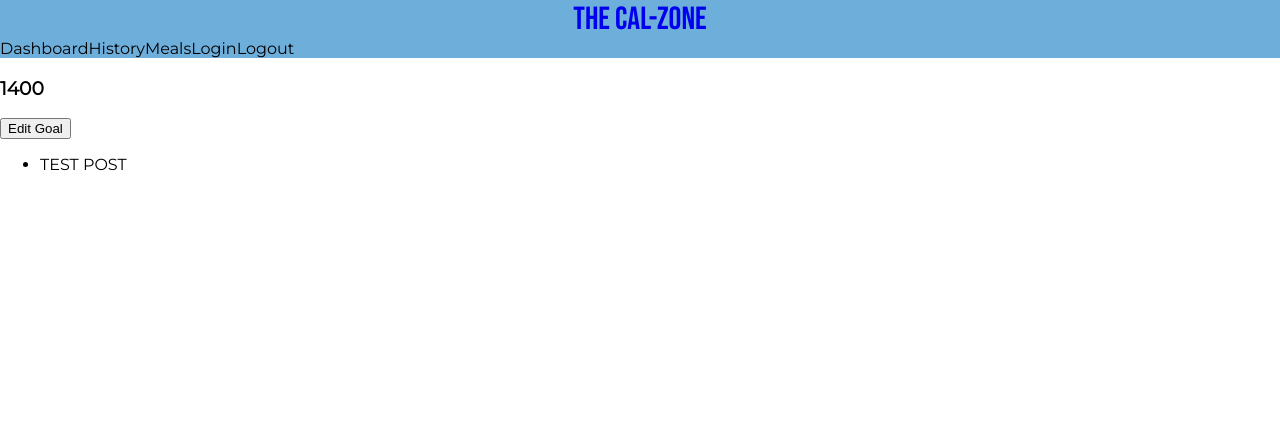
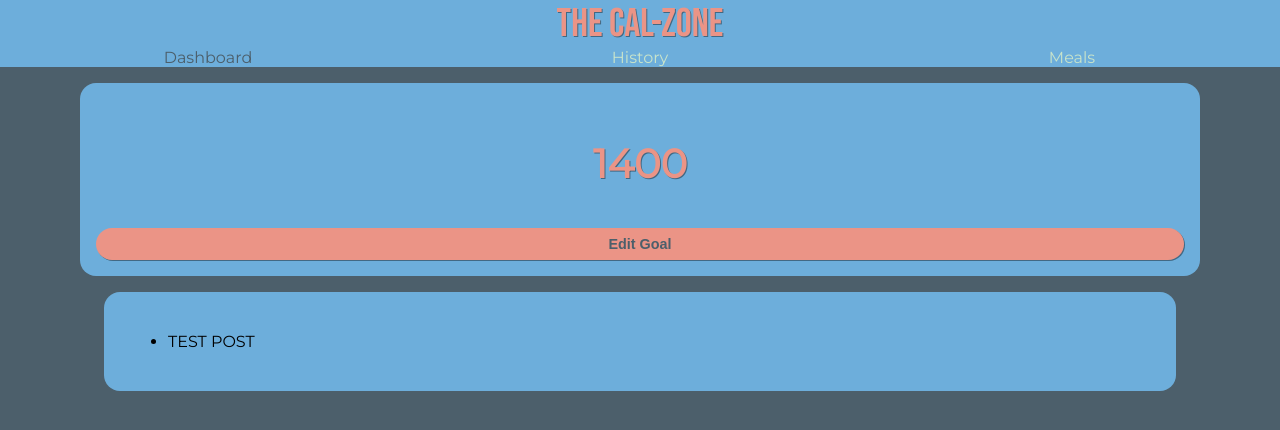
Before and after one commit to JacobReeder/Counting-Calz-2.0, a React (Create React App) app in the folder client/: page / in a window 1280 px wide. Shown: the top 430 px of the page. Built offline with nearby package versions, Linux system fonts and the light colour scheme.

Commit message:
css work on dash

```diff
--- a/client/src/App.css
+++ b/client/src/App.css
@@ -7,10 +7,12 @@
   --4th-Color: #4C5F6B;
   --title-font: 'Bebas Neue', cursive;
   --main-font: 'Montserrat', sans-serif;
+  --text-shadow: 1px 1px rgba(0,0,0,0.4)
 }
 
 body {
   font-family: var(--main-font);
+  background-color: var(--4th-Color);
 }
 
 body a {
@@ -22,14 +24,79 @@ body a {
 header {
   background-color: var(--3rd-Color);
   display: grid;
-  grid-template-columns: repeat(1fr);
+  grid-template-columns: repeat(1, 1fr);
+  margin-bottom: 1rem;
+}
+
+nav {
+  display: grid;
+  grid-template-columns: repeat(3, 1fr);
+  align-self: center;
+  gap: 1rem;
+}
+
+nav a {
+  color: var(--1st-Color);
+  align-self: center;
+  text-align: center;
 }
 
 /* classes */
 
 .site-title {
-  font-size: 4vh;
+  font-size: 5vh;
   text-align: center;
   justify-self: center;
   font-family: var(--title-font);
+  color: var(--2nd-Color);
+  text-shadow: var(--text-shadow);
 }
+
+.active-nav {
+  color: var(--4th-Color);
+}
+
+.main-wrap {
+  display: grid;
+  gap: 1rem;
+  grid-template-columns: repeat(1, 1fr);
+}
+
+.goal-div {
+  background-color: #6DAEDB;
+  border-radius: 1rem 1rem 1rem;
+  padding: 1rem;
+  justify-self: center;
+  width: 85vw;
+  display: grid;
+  grid-template-columns: repeat(1, 1fr);
+}
+
+.calorie-goal {
+  color: var(--2nd-Color);
+  text-shadow: var(--text-shadow);
+  font-size: 2.5rem;
+  text-align: center;
+}
+
+.edit-goal-btn {
+  background-color: var(--2nd-Color);
+  border: none;
+  padding: 0.5rem;
+  color: var(--4th-Color);
+  font-size: 0.9rem;
+  font-weight: bold;
+  text-decoration: none;
+  box-shadow: var(--text-shadow);
+  /* max-width: 25%; */
+  /* justify-self: end; */
+  border-radius: 1rem 1rem 1rem;
+}
+
+.posts-div {
+  background-color: #6DAEDB;
+  border-radius: 1rem 1rem 1rem;
+  padding: 1.5rem;
+  justify-self: center;
+  width: 80vw;
+}
--- a/client/src/App.js
+++ b/client/src/App.js
@@ -4,6 +4,7 @@ import './App.css';
 import Nav from './components/Nav'
 import Goal from './components/Goal'
 import Posts from './components/Posts'
+import MealsPage from './components/Meals-Page'
 
 function App() {
 
@@ -18,13 +19,21 @@ function App() {
         </>
       )
     }
+    if (currentPage === 'history') {
+      return <Posts />
+    }
+    if (currentPage === 'meals') {
+      return <MealsPage />
+    }
   }
+
+  const handlePageChange = (page) => setCurrentPage(page);
 
   return (
     <>
       <header>
         <a href="/" className='site-title'>The Cal-Zone</a>
-        <Nav />
+        <Nav handlePageChange={handlePageChange} currentPage={currentPage} />
       </header>
       <main>
         <div className='main-wrap'>
--- /dev/null
+++ b/client/src/components/Meals-Page/index.js
@@ -0,0 +1,19 @@
+import React, { useState } from 'react';
+
+const MealsPage = () => {
+  return (
+    <div className='meals-div'>
+      <img alt='featured meal' className='meal-img' src='/' />
+      <h3 className='meal-title'>TEST MEAL</h3>
+      <ul className='listIngredients'>
+        <li className='ingredient'></li>
+      </ul>
+      <button className='try-meal-btn'>Try This Meal</button>
+      <button className='refresh-meal-btn'>R</button>
+    </div>
+  )
+}
+
+export default MealsPage;
+
+// multiple components within this
--- a/client/src/components/Nav/index.js
+++ b/client/src/components/Nav/index.js
@@ -1,13 +1,29 @@
 import React from "react";
 
-const Nav = () => {
+const Nav = (props) => {
+  const { currentPage, handlePageChange } = props;
   return (
     <nav>
-      <a>Dashboard</a>
-      <a>History</a>
-      <a>Meals</a>
-      <a>Login</a>
-      <a>Logout</a>
+      <a href="#dashboard"
+      onClick={() => handlePageChange('dashboard')}
+      className={currentPage === 'dashboard' ? 'active-nav' : ''}>Dashboard</a>
+
+      <a href="#history"
+      onClick={() => handlePageChange('history')}
+      className={currentPage === 'history' ? 'active-nav' : ''}>History</a>
+
+      <a href="#meals"
+      onClick={() => handlePageChange('meals')}
+      className={currentPage === 'meals' ? 'active-nav' : ''}>Meals</a>
+
+      {/* <a href="#login"
+      onClick={() => handlePageChange('login')}
+      className={currentPage === 'login' ? 'active-nav' : ''}>Login</a>
+
+      <a href="#logout"
+      onClick={() => handlePageChange('logout')}
+      className={currentPage === 'logout' ? 'active-nav' : ''}>Logout</a> */}
+
     </nav>
   )
 }
```
